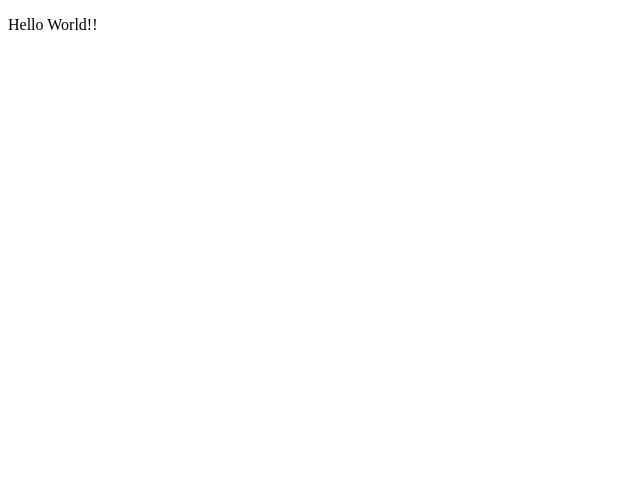
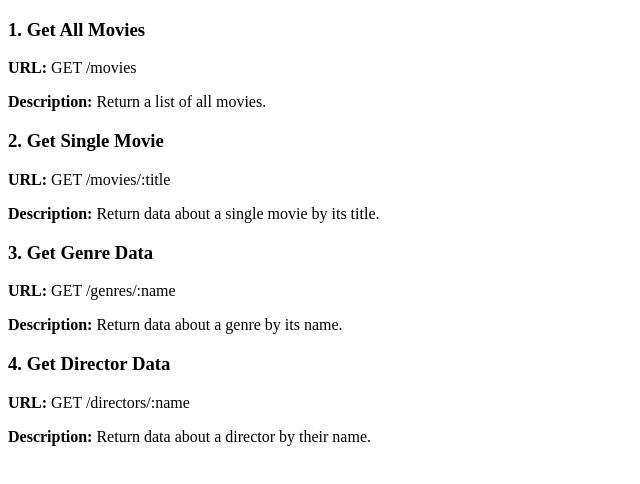
Before and after one commit to franciscojlo/movie-api, a website: page public/documentation.html in a window 1280 px wide. Shown: the whole page, without its empty margins (0-640 px from the left). Drawn offline with Linux system fonts and the light colour scheme.

Commit message:
Added API endpoints
Documentation.html now contains list of API endpoints, request methods, and description.

```diff
--- a/public/documentation.html
+++ b/public/documentation.html
@@ -4,6 +4,21 @@
     <title>Movie API Documentation</title>
 </head>
 <body>
-    <p>Hello World!!<p>
+    <h3>1. Get All Movies</h3>
+    <p><strong>URL:</strong> GET /movies</p>
+    <p><strong>Description:</strong> Return a list of all movies.</p>
+
+    <h3>2. Get Single Movie</h3>
+    <p><strong>URL:</strong> GET /movies/:title</p>
+    <p><strong>Description:</strong> Return data about a single movie by its title.</p>
+
+    <h3>3. Get Genre Data</h3>
+    <p><strong>URL:</strong> GET /genres/:name</p>
+    <p><strong>Description:</strong> Return data about a genre by its name.</p>
+
+    <h3>4. Get Director Data</h3>
+    <p><strong>URL:</strong> GET /directors/:name</p>
+    <p><strong>Description:</strong> Return data about a director by their name.</p>
+
 </body>
 </html>
```
